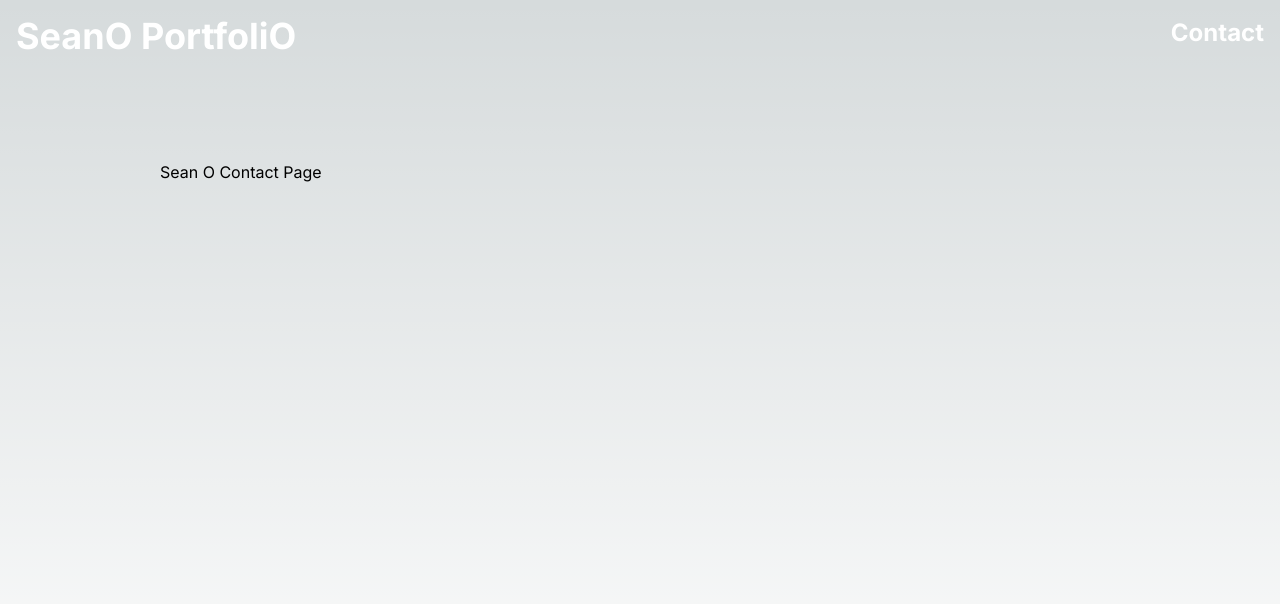
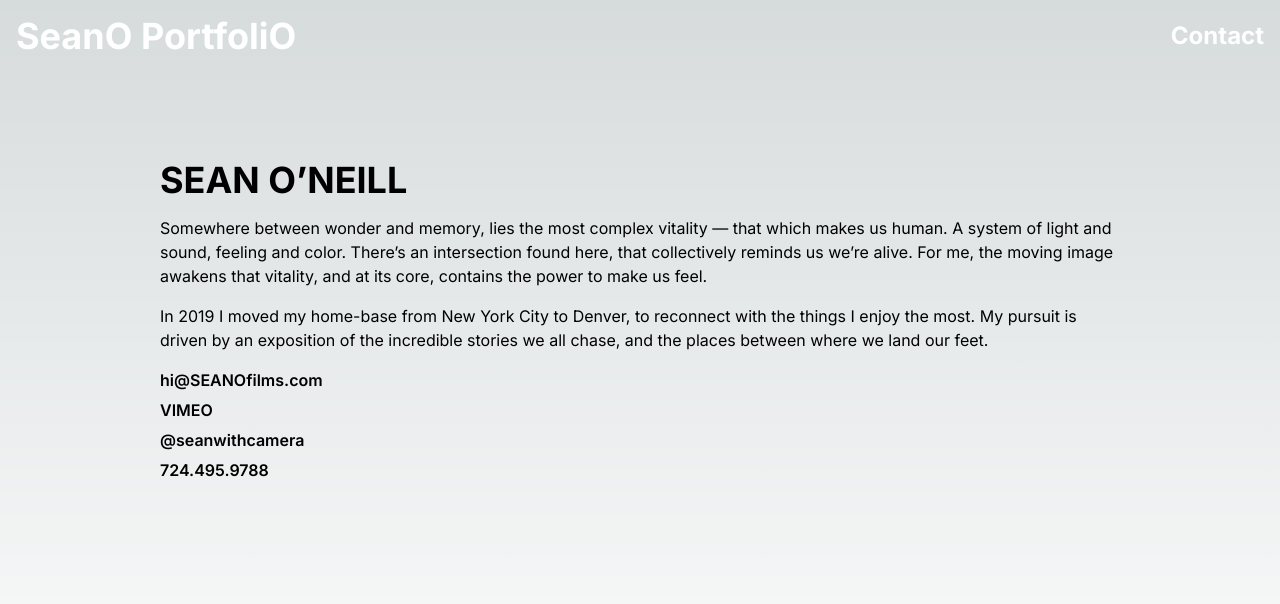
Before and after one commit to HarryFray/seano-portfolio, a Next.js app: page /contact in a window 1280 px wide. Shown: the top 604 px of the page. Built offline with nearby package versions, Linux system fonts and the light colour scheme.

Commit message:
progress contact page

```diff
--- a/app/components/landingPage.tsx
+++ b/app/components/landingPage.tsx
@@ -35,7 +35,7 @@ const Home = ({ allProjects }: IProps) => {
               <Link
                 key={`${slug}${i}`}
                 onMouseEnter={() => setCurrentProject(allProjects[i])}
-                className="w-fit text-base font-semibold hover:line-through cursor-pointer mb-1.5 text-white "
+                className="w-fit text-base font-semibold hover:line-through mb-1.5 text-white "
                 href={`/seano-proj/${slug}`}
               >
                 {title}
--- a/app/contact/page.tsx
+++ b/app/contact/page.tsx
@@ -3,7 +3,46 @@ import Link from "next/link";
 const Contact = () => {
   return (
     <main className="min-h-screen p-40">
-      <h1>Sean O Contact Page</h1>
+      <h1 className="text-4xl font-bold">SEAN O’NEILL</h1>
+      <p className="mt-4">
+        Somewhere between wonder and memory, lies the most complex vitality —
+        that which makes us human. A system of light and sound, feeling and
+        color. There’s an intersection found here, that collectively reminds us
+        we’re alive. For me, the moving image awakens that vitality, and at its
+        core, contains the power to make us feel.
+      </p>
+      <p className="mt-4">
+        In 2019 I moved my home-base from New York City to Denver, to reconnect
+        with the things I enjoy the most. My pursuit is driven by an exposition
+        of the incredible stories we all chase, and the places between where we
+        land our feet.
+      </p>
+      <div className="flex flex-col mt-4">
+        <Link
+          className="w-fit text-base font-semibold hover:line-through mb-1.5"
+          href="mailto:hi@SEANOfilms.com"
+        >
+          hi@SEANOfilms.com
+        </Link>
+        <Link
+          className="w-fit text-base font-semibold hover:line-through mb-1.5"
+          href="https://vimeo.com/seanofilms"
+        >
+          VIMEO
+        </Link>
+        <Link
+          className="w-fit text-base font-semibold hover:line-through mb-1.5"
+          href="https://www.instagram.com/seanwithcamera"
+        >
+          @seanwithcamera
+        </Link>
+        <Link
+          className="w-fit text-base font-semibold hover:line-through mb-1.5"
+          href="hi@SEANOfilms.com"
+        >
+          724.495.9788
+        </Link>
+      </div>
     </main>
   );
 };
--- a/app/layout.tsx
+++ b/app/layout.tsx
@@ -15,12 +15,15 @@ export default function RootLayout({ children }: { children: React.ReactNode })
     <html lang="en">
       <body className={inter.className}>
         <header className="absolute p-4 w-screen flex items-center justify-between">
-          <Link href="/" className="text-4xl font-bold text-white">
+          <Link
+            href="/"
+            className="text-4xl font-bold text-white hover:line-through"
+          >
             SeanO PortfoliO
           </Link>
           <Link
             href="/contact"
-            className="text-2xl font-bold hover:line-through cursor-pointer mb-1.5 text-white "
+            className="text-2xl font-bold hover:line-through text-white"
           >
             Contact
           </Link>
```
